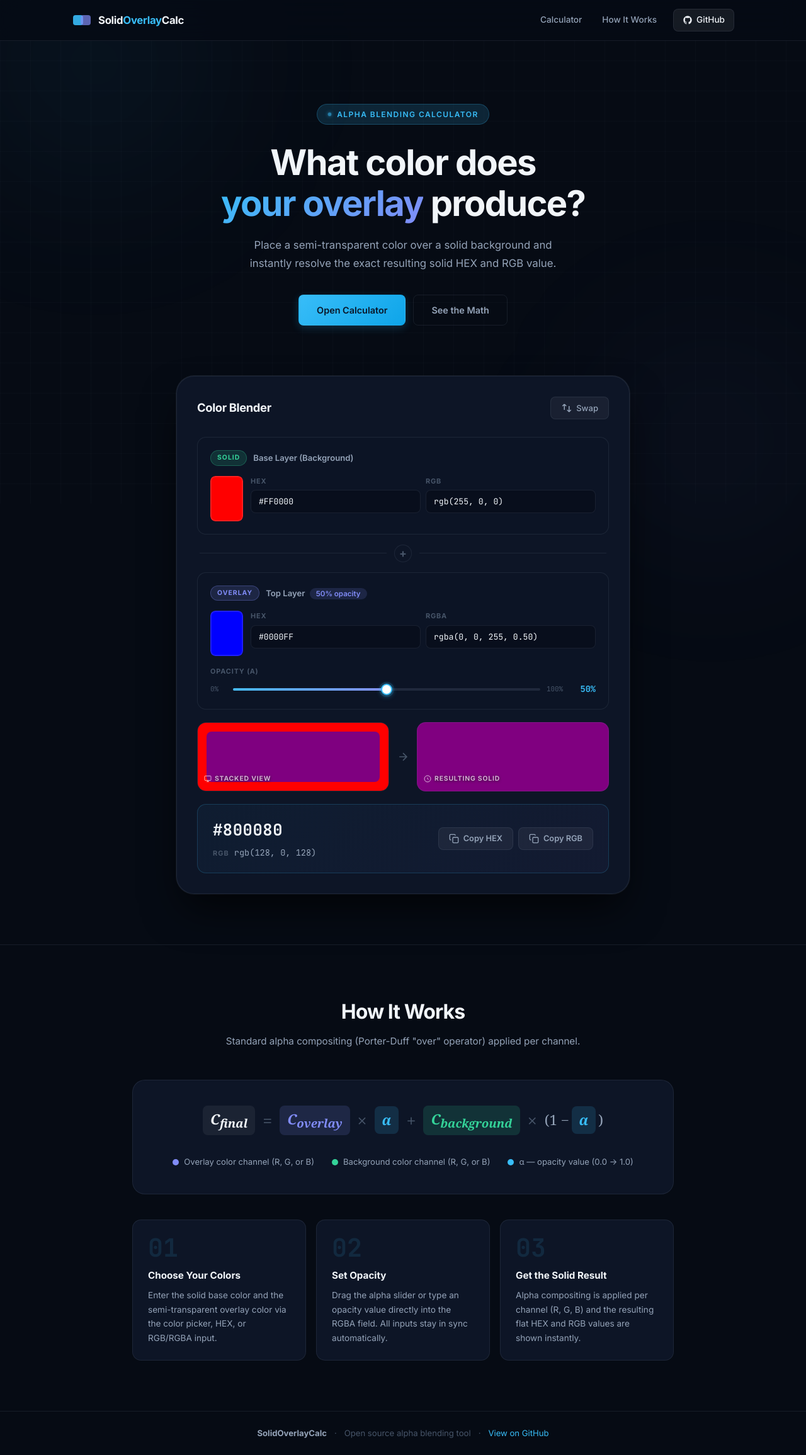
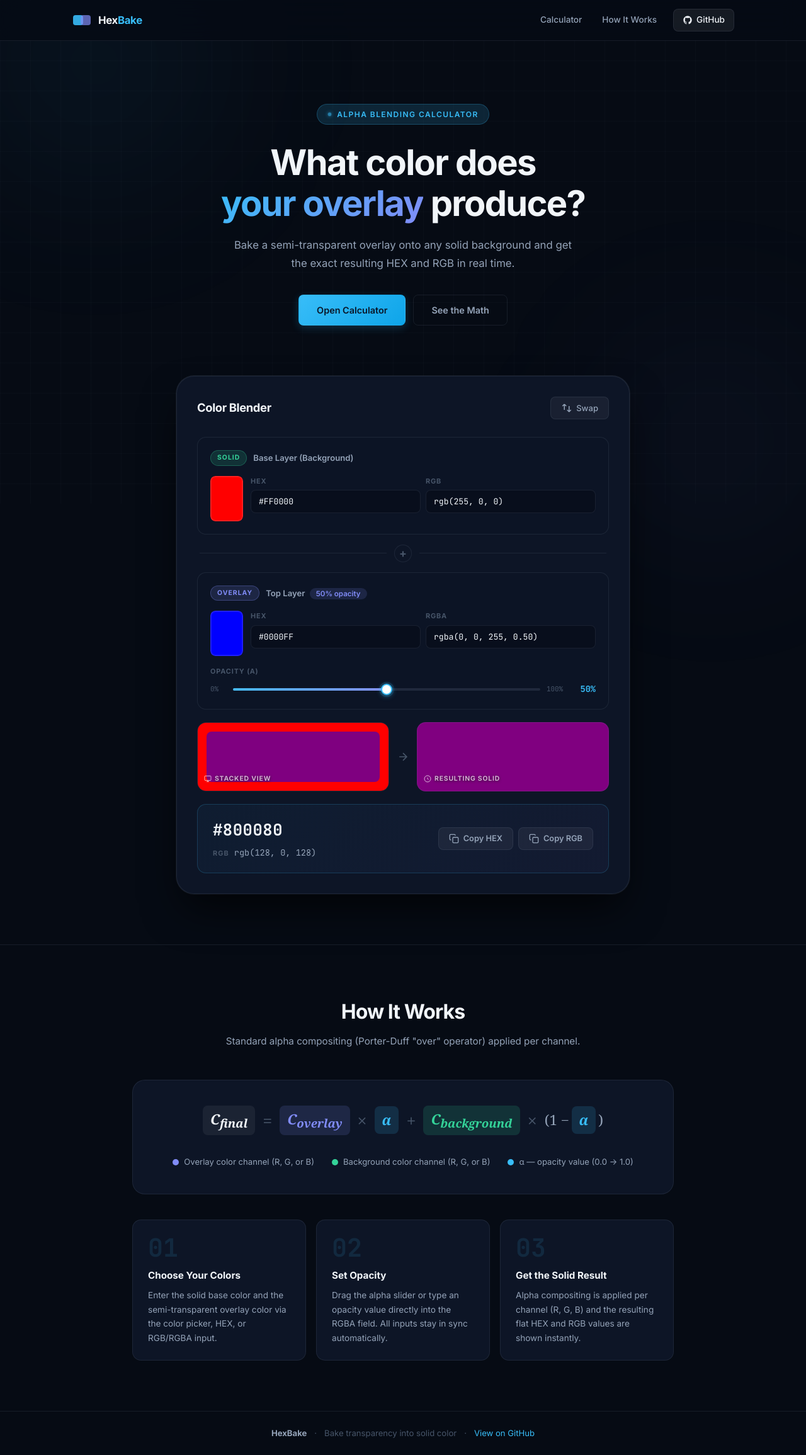
Before and after one commit to Subhashish-Mishra/hex-bake, a plain HTML site: page index.html in a window 1280 px wide. Shown: the whole page at 63% size. Drawn offline with Linux system fonts and the light colour scheme.

Commit message:
chore: rebrand to HexBake

```diff
--- a/index.html
+++ b/index.html
@@ -4,12 +4,12 @@
 <head>
   <meta charset="UTF-8" />
   <meta name="viewport" content="width=device-width, initial-scale=1.0" />
-  <title>Solid Overlay Calc — Alpha Blending Tool</title>
-  <meta name="description" content="Calculate the exact resulting solid color when a semi-transparent overlay is placed over a solid background. Supports HEX, RGB, and RGBA inputs with live preview." />
-  <meta name="keywords" content="alpha blending, color calculator, overlay, transparency, HEX, RGB, RGBA, CSS color tool" />
-  <meta name="author" content="Solid Overlay Calc" />
-  <meta property="og:title" content="Solid Overlay Calc — Alpha Blending Tool" />
-  <meta property="og:description" content="Calculate the exact resulting solid color when a semi-transparent overlay is placed over a solid background." />
+  <title>HexBake — Alpha Blending Calculator</title>
+  <meta name="description" content="HexBake calculates the exact solid color produced when a semi-transparent overlay sits over a solid background. Supports HEX, RGB, and RGBA inputs with live preview." />
+  <meta name="keywords" content="hexbake, alpha blending, color calculator, overlay, transparency, HEX, RGB, RGBA, CSS color tool" />
+  <meta name="author" content="HexBake" />
+  <meta property="og:title" content="HexBake — Alpha Blending Calculator" />
+  <meta property="og:description" content="Bake a semi-transparent overlay color into its resulting solid HEX value — instantly." />
   <meta property="og:type" content="website" />
   <link rel="preconnect" href="https://fonts.googleapis.com" />
   <link rel="preconnect" href="https://fonts.gstatic.com" crossorigin />
@@ -30,7 +30,7 @@
           <rect x="2" y="8" width="16" height="16" rx="4" fill="#38bdf8" opacity="0.9"/>
           <rect x="14" y="8" width="16" height="16" rx="4" fill="#818cf8" opacity="0.7"/>
         </svg>
-        <span class="brand-name">Solid<span class="brand-accent">Overlay</span>Calc</span>
+        <span class="brand-name">Hex<span class="brand-accent">Bake</span></span>
       </div>
       <nav class="site-nav" aria-label="Site navigation">
         <a href="#calculator" class="nav-link">Calculator</a>
@@ -56,7 +56,7 @@
           <span class="hero-title--gradient">your overlay</span> produce?
         </h1>
         <p class="hero-subtitle">
-          Place a semi-transparent color over a solid background and instantly resolve the exact resulting solid HEX and RGB value.
+          Bake a semi-transparent overlay onto any solid background and get the exact resulting HEX and RGB in real time.
         </p>
         <div class="hero-cta">
           <a href="#calculator" class="btn btn--primary">Open Calculator</a>
@@ -231,9 +231,9 @@
 
   <footer class="site-footer">
     <div class="footer-inner">
-      <span class="footer-brand">SolidOverlayCalc</span>
+      <span class="footer-brand">HexBake</span>
       <span class="footer-sep" aria-hidden="true">·</span>
-      <span class="footer-copy">Open source alpha blending tool</span>
+      <span class="footer-copy">Bake transparency into solid color</span>
       <span class="footer-sep" aria-hidden="true">·</span>
       <a href="https://github.com" target="_blank" rel="noopener" class="footer-link">View on GitHub</a>
     </div>
```
Also changed, not shown: README.md.
